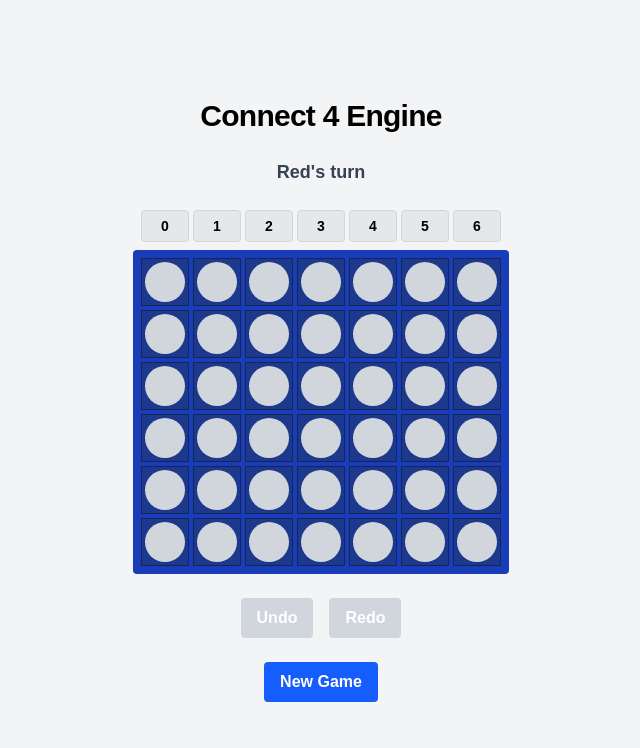
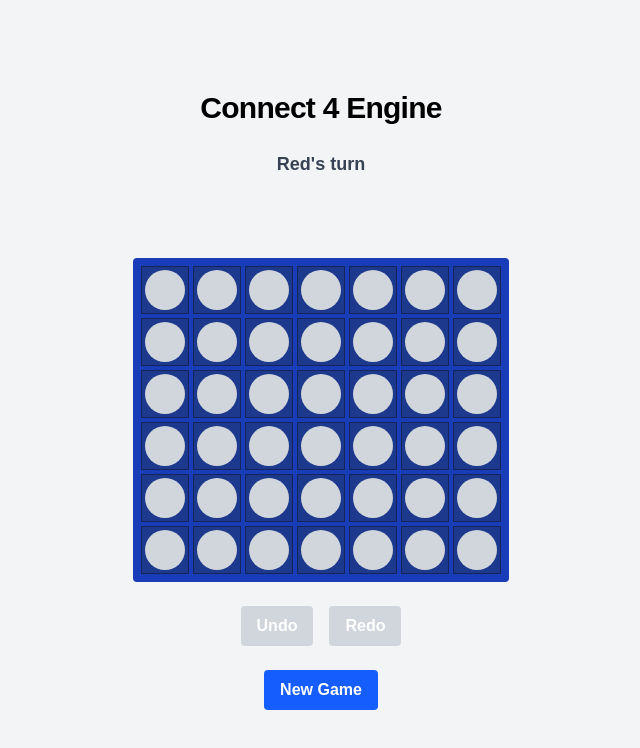
Before and after one commit to mankesh016/connect4-engine, a Next.js app: page / in a window 1280 px wide. Shown: the top 748 px of the page, without its empty margins (319-959 px from the left). Built offline with nearby package versions, Linux system fonts and the light colour scheme.

Commit message:
feat: click-to-drop with ghost disc and landing preview

```diff
--- a/app/page.tsx
+++ b/app/page.tsx
@@ -40,23 +40,13 @@ export default function Home() {
           {statusText}
         </div>
 
-        {/* Column buttons */}
-        <div className="flex flex-col items-center select-none">
-          <div className="grid grid-cols-7 gap-1 mb-2">
-            {Array.from({ length: 7 }).map((_, colIdx) => (
-              <button
-                key={colIdx}
-                onClick={() => makeMove(colIdx)}
-                disabled={winner !== null}
-                className="w-12 h-8 flex items-center justify-center font-bold bg-gray-200 border border-gray-300 hover:bg-gray-300 rounded text-black text-sm disabled:opacity-50 cursor-pointer"
-              >
-                {colIdx}
-              </button>
-            ))}
-          </div>
-
-          <Board board={board} winningCells={winningCells} />
-        </div>
+        <Board
+          board={board}
+          winningCells={winningCells}
+          currentPlayer={currentPlayer}
+          onColumnClick={makeMove}
+          disabled={winner !== null}
+        />
 
         {/* Undo and Redo Controls */}
         <div className="flex gap-4">
--- a/components/Board.tsx
+++ b/components/Board.tsx
@@ -1,35 +1,89 @@
 "use client";
 
+import { useBoardHover } from "@/hooks/useBoardHover";
 import Cell from "./Cell";
 
 interface BoardProps {
   board: number[][]; // 6 rows x 7 cols
   winningCells?: [number, number][];
+  currentPlayer: number;
+  onColumnClick: (colIndex: number) => void;
+  disabled?: boolean;
 }
 
-export default function Board({ board, winningCells = [] }: BoardProps) {
-  // Check if a cell is one of the winning cells
-  const isCellWinning = (r: number, c: number) => {
-    return winningCells.some(
-      ([winRow, winCol]) => winRow === r && winCol === c,
+export default function Board({
+  board,
+  winningCells = [],
+  currentPlayer,
+  onColumnClick,
+  disabled = false,
+}: BoardProps) {
+  const { setHoveredCol, getColStatus, getCellProps } = useBoardHover({
+    board,
+    currentPlayer,
+    disabled,
+    winningCells,
+  });
+
+  const handleColHover = (colIdx: number) => {
+    if (!disabled) {
+      setHoveredCol(colIdx);
+    }
+  };
+
+  const handleColClick = (colIdx: number, isColFull: boolean) => {
+    if (!disabled && !isColFull) {
+      onColumnClick(colIdx);
+    }
+  };
+
+  const renderGhostCell = (colIdx: number) => {
+    const { isColFull, cursorClass, ghostDiscClass } = getColStatus(colIdx);
+
+    return (
+      <div
+        key={colIdx}
+        onMouseEnter={() => handleColHover(colIdx)}
+        onClick={() => handleColClick(colIdx, isColFull)}
+        className={`w-12 h-12 flex items-center justify-center ${cursorClass}`}
+      >
+        <div
+          className={`w-10 h-10 rounded-full ${ghostDiscClass} transition-colors duration-150`}
+        />
+      </div>
+    );
+  };
+
+  const renderColumn = (colIdx: number) => {
+    const { isColFull, cursorClass } = getColStatus(colIdx);
+
+    return (
+      <div
+        key={colIdx}
+        onMouseEnter={() => handleColHover(colIdx)}
+        onClick={() => handleColClick(colIdx, isColFull)}
+        className={`flex flex-col gap-1 ${cursorClass}`}
+      >
+        {Array.from({ length: 6 }).map((_, rowIdx) => (
+          <Cell key={rowIdx} {...getCellProps(rowIdx, colIdx)} />
+        ))}
+      </div>
     );
   };
 
   return (
-    <div className="flex flex-col items-center select-none">
-      {/* 6x7 Grid of Cells */}
-      <div className="flex flex-col gap-1 p-2 bg-blue-800 rounded">
-        {board.map((row, rowIdx) => (
-          <div key={rowIdx} className="grid grid-cols-7 gap-1">
-            {row.map((cellValue, colIdx) => (
-              <Cell
-                key={colIdx}
-                value={cellValue}
-                isWinning={isCellWinning(rowIdx, colIdx)}
-              />
-            ))}
-          </div>
-        ))}
+    <div
+      className="flex flex-col items-center select-none"
+      onMouseLeave={() => setHoveredCol(null)}
+    >
+      {/* floating ghost disc preview outside */}
+      <div className="grid grid-cols-7 gap-1 px-2 mb-2">
+        {Array.from({ length: 7 }).map((_, colIdx) => renderGhostCell(colIdx))}
+      </div>
+
+      {/* rendered column by column */}
+      <div className="grid grid-cols-7 gap-1 p-2 bg-blue-800 rounded">
+        {Array.from({ length: 7 }).map((_, colIdx) => renderColumn(colIdx))}
       </div>
     </div>
   );
--- a/components/Cell.tsx
+++ b/components/Cell.tsx
@@ -1,14 +1,19 @@
 interface CellProps {
   value: number; // 0 = empty, 1 = Red, 2 = Yellow
   isWinning?: boolean;
+  isLanding?: boolean;
 }
 
-export default function Cell({ value, isWinning = false }: CellProps) {
+export default function Cell({
+  value,
+  isWinning = false,
+  isLanding = false,
+}: CellProps) {
   let bgColor = "bg-gray-300"; // Default empty
   if (value === 1) {
-    bgColor = "bg-red-500";
+    bgColor = isLanding ? "bg-red-500/50" : "bg-red-500";
   } else if (value === 2) {
-    bgColor = "bg-yellow-500";
+    bgColor = isLanding ? "bg-yellow-500/50" : "bg-yellow-500";
   }
 
   const winBorder = isWinning ? "border-4 border-green-500" : "";
--- /dev/null
+++ b/hooks/useBoardHover.ts
@@ -0,0 +1,72 @@
+import { useState } from "react";
+import { getDropRow } from "../lib/engine/board";
+
+interface UseBoardHoverProps {
+  board: number[][];
+  currentPlayer: number;
+  disabled: boolean;
+  winningCells: [number, number][];
+}
+
+export function useBoardHover({
+  board,
+  currentPlayer,
+  disabled,
+  winningCells,
+}: UseBoardHoverProps) {
+  const [hoveredCol, setHoveredCol] = useState<number | null>(null);
+
+  const isCellWinning = (r: number, c: number) => {
+    return winningCells.some(
+      ([winRow, winCol]) => winRow === r && winCol === c,
+    );
+  };
+
+  const landingRow = hoveredCol !== null ? getDropRow(board, hoveredCol) : null;
+
+  // retrieve hover and cursor configuration for a column
+  const getColStatus = (colIdx: number) => {
+    const isColFull = board[0][colIdx] !== 0;
+    const isCurrentHovered = hoveredCol === colIdx && !disabled;
+
+    const cursorClass = disabled
+      ? "cursor-default"
+      : isColFull
+        ? "cursor-not-allowed"
+        : "cursor-pointer";
+
+    // Ghost preview disc color style
+    let ghostDiscClass = "bg-transparent";
+    if (isCurrentHovered && !isColFull) {
+      ghostDiscClass =
+        currentPlayer === 1 ? "bg-red-500/60" : "bg-yellow-500/60";
+    }
+
+    return {
+      isColFull,
+      cursorClass,
+      ghostDiscClass,
+    };
+  };
+
+  // retrieve cell props dynamically based on row/column position
+  const getCellProps = (rowIdx: number, colIdx: number) => {
+    const cellValue = board[rowIdx][colIdx];
+    const isWinning = isCellWinning(rowIdx, colIdx);
+    const isLanding =
+      !disabled && hoveredCol === colIdx && landingRow === rowIdx;
+
+    return {
+      value: isLanding ? currentPlayer : cellValue,
+      isWinning,
+      isLanding,
+    };
+  };
+
+  return {
+    hoveredCol,
+    setHoveredCol,
+    getColStatus,
+    getCellProps,
+  };
+}
--- a/lib/engine/board.ts
+++ b/lib/engine/board.ts
@@ -136,3 +136,14 @@ export function getValidColumns(board: BoardState): number[] {
   }
   return valid;
 }
+
+// return the first empty row in a column
+export function getDropRow(board: BoardState, col: number): number | null {
+  if (col < 0 || col >= COLS) return null;
+  for (let r = ROWS - 1; r >= 0; r--) {
+    if (board[r][col] === 0) {
+      return r;
+    }
+  }
+  return null;
+}
```
